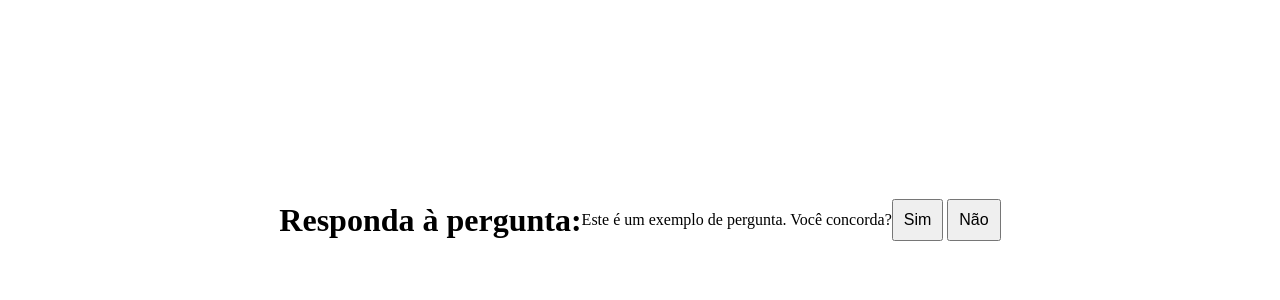
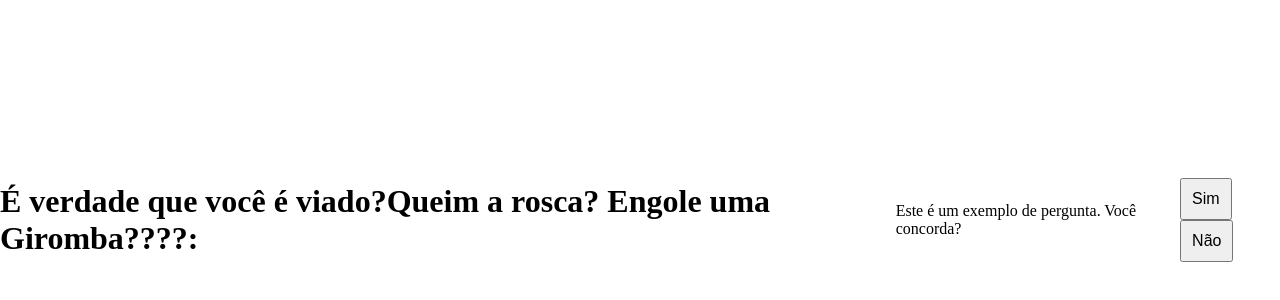
Before and after one commit to marcolajoao/hsselementos, a plain HTML site: page index.html in a window 1280 px wide. Shown: the part 180-480 px from the top of the page. Drawn offline with Linux system fonts and the light colour scheme.

Commit message:
Update index.html

```diff
--- a/index.html
+++ b/index.html
@@ -7,7 +7,7 @@
     <!-- Certifique-se de informar o caminho correto do CSS no href. -->
 </head>
 <body>
-    <h1>Responda à pergunta:</h1>
+    <h1>É verdade que você é viado?Queim a rosca? Engole uma Giromba????:</h1>
     <p>Este é um exemplo de pergunta. Você concorda?</p>
     <form>
         <button type="submit">Sim</button>
```
